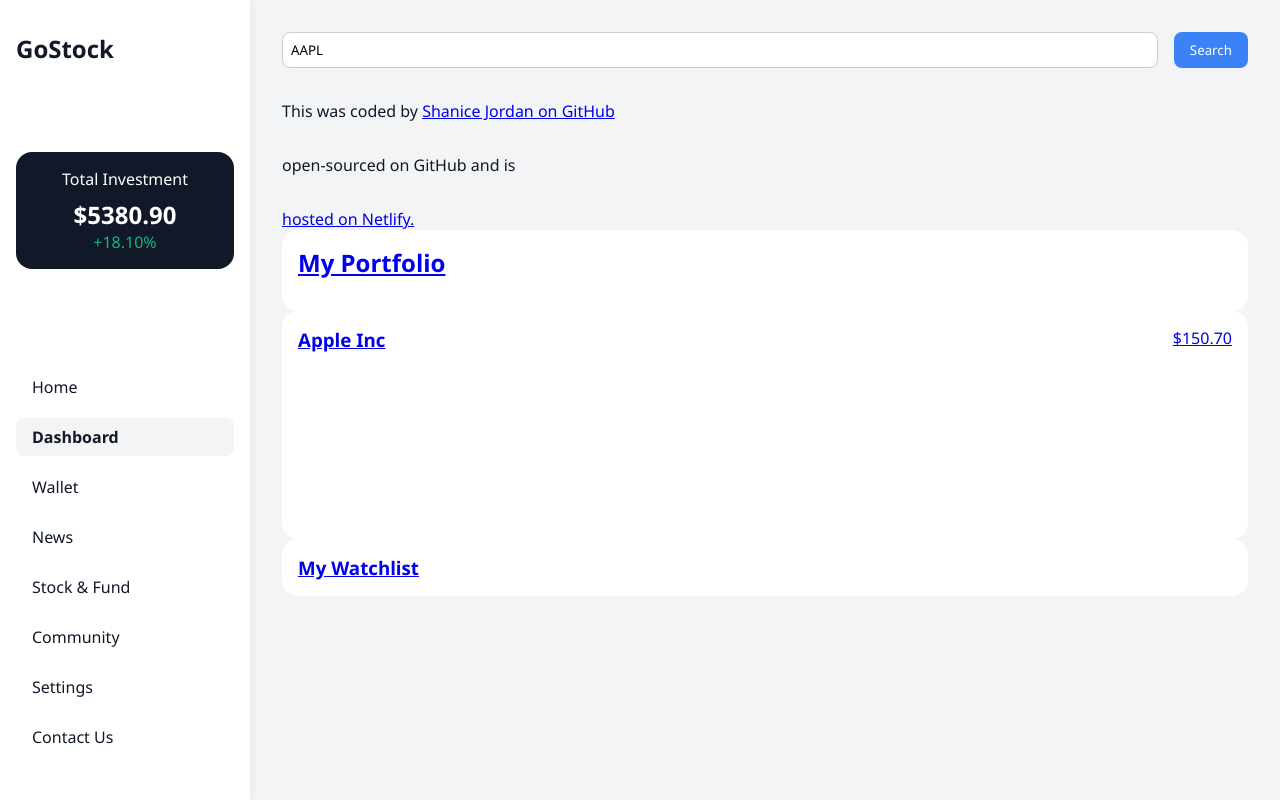
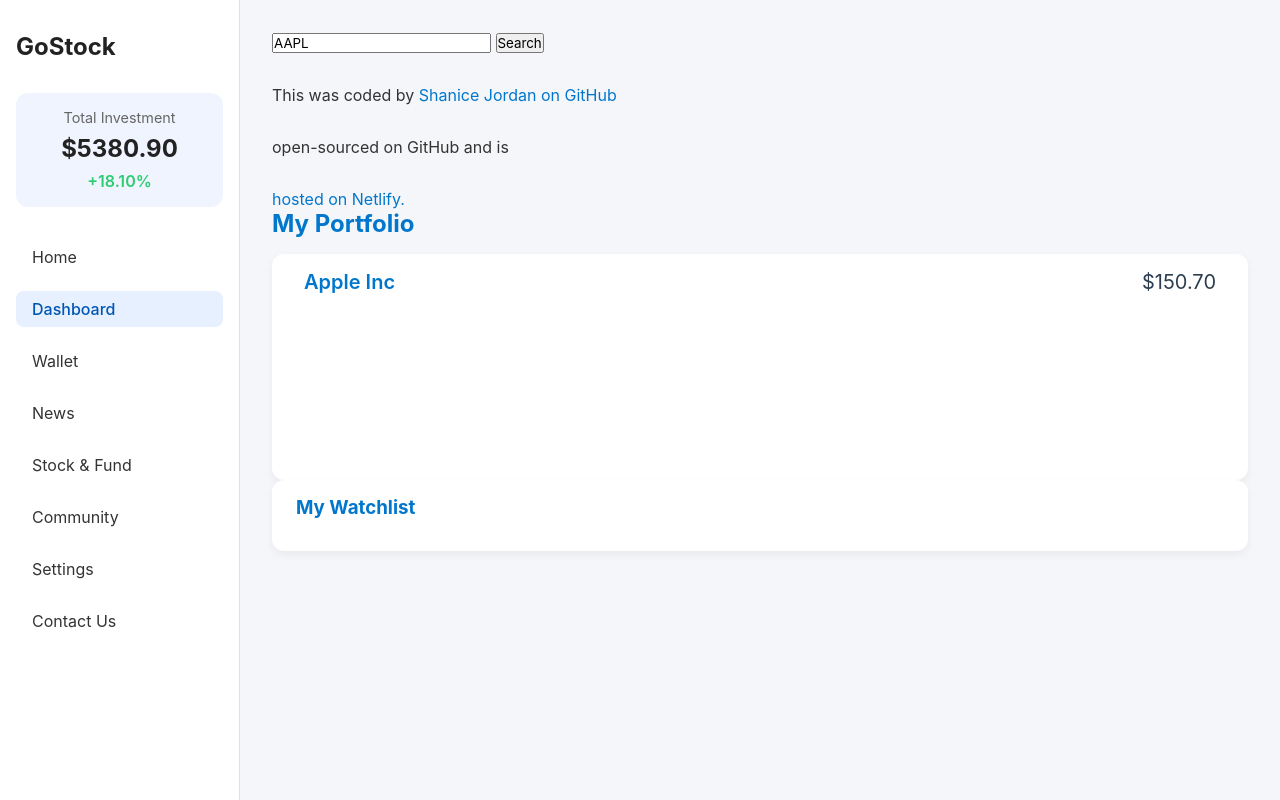
Before and after one commit to ShaniceJordan/Stock-MArket-Dashboard, a plain HTML site: page index.html in a window 1280 px wide. Drawn offline with nearby package versions, Linux system fonts and the light colour scheme; no server answers.

Commit message:
Changes made to the style

```diff
--- a/src/style.css
+++ b/src/style.css
@@ -1,75 +1,91 @@
-/* Reset and base styles */
+/* General Reset & Base Styles */
 * {
   margin: 0;
   padding: 0;
   box-sizing: border-box;
-  font-family: 'Segoe UI', Tahoma, Geneva, Verdana, sans-serif;
+  font-family: 'Inter', sans-serif;
 }
 
 body {
-  background-color: #f3f4f6;
-  color: #111827;
+  background-color: #f5f6fa;
+  color: #333;
+  display: flex;
+  justify-content: center;
+  min-height: 100vh;
+}
+
+a {
+  color: #0077cc;
+  text-decoration: none;
 }
 
 .container {
   display: flex;
-  min-height: 100vh;
+  width: 100%;
+  max-width: 1440px;
 }
 
 /* Sidebar */
 .sidebar {
-  width: 250px;
-  background: white;
+  width: 240px;
+  background-color: #fff;
   padding: 2rem 1rem;
-  box-shadow: 2px 0 8px rgba(0, 0, 0, 0.05);
+  border-right: 1px solid #e0e0e0;
   display: flex;
   flex-direction: column;
-  justify-content: space-between;
+  gap: 2rem;
 }
 
-.sidebar .logo {
+.logo {
+  font-size: 1.5rem;
   font-weight: bold;
-  font-size: 1.5rem;
-  margin-bottom: 2rem;
+  color: #222;
 }
 
 .investment-box {
-  background: #111827;
-  color: white;
+  background-color: #f0f4ff;
   padding: 1rem;
-  border-radius: 1rem;
-  margin-bottom: 2rem;
+  border-radius: 12px;
   text-align: center;
 }
 
+.investment-box p {
+  font-size: 0.9rem;
+  color: #666;
+}
+
 .investment-box h2 {
-  margin-top: 0.5rem;
-  font-size: 1.5rem;
+  margin: 0.5rem 0;
+  color: #222;
 }
 
 .green {
-  color: #10b981;
+  color: #2ecc71;
+  font-weight: 600;
 }
 
-.sidebar nav ul {
+nav ul {
   list-style: none;
-  padding: 0;
+  display: flex;
+  flex-direction: column;
+  gap: 1rem;
 }
 
-.sidebar nav ul li {
-  margin: 0.75rem 0;
+nav ul li {
+  cursor: pointer;
   padding: 0.5rem 1rem;
-  border-radius: 0.5rem;
-  cursor: pointer;
+  border-radius: 8px;
+  transition: background 0.2s;
 }
 
-.sidebar nav ul li.active,
-.sidebar nav ul li:hover {
-  background-color: #f3f4f6;
-  font-weight: bold;
+nav ul li:hover,
+nav ul li.active {
+  background-color: #e6f0ff;
+  color: #0056b3;
+  font-weight: 500;
 }
 
-/* Main */
+/* Main Area */
 .main {
   flex: 1;
   padding: 2rem;
@@ -78,81 +94,140 @@ body {
   gap: 2rem;
 }
 
-header {
+/* Header */
+.header {
   display: flex;
+  justify-content: space-between;
+  align-items: center;
+}
+
+.header input {
+  width: 300px;
+  padding: 0.75rem 1rem;
+  border-radius: 10px;
+  border: 1px solid #ccc;
+}
+
+.profile {
+  display: flex;
+  align-items: center;
+  gap: 0.5rem;
+}
+
+.avatar {
+  width: 40px;
+  height: 40px;
+  border-radius: 50%;
+}
+
+.username {
+  font-weight: 500;
+}
+
+/* Portfolio Cards */
+.portfolio {
+  display: flex;
+  flex-direction: column;
+}
+
+.portfolio h2 {
+  margin-bottom: 1rem;
+}
+
+.portfolio-cards {
+  display: grid;
+  grid-template-columns: repeat(auto-fit, minmax(140px, 1fr));
   gap: 1rem;
 }
 
-header input {
-  flex: 1;
-  padding: 0.5rem;
-  border-radius: 0.5rem;
-  border: 1px solid #ccc;
+.card {
+  background-color: #fff;
+  padding: 1rem;
+  border-radius: 12px;
+  box-shadow: 0 4px 8px rgba(0,0,0,0.05);
+  text-align: center;
 }
 
-header button {
-  background: #3b82f6;
-  color: white;
-  border: none;
-  padding: 0.5rem 1rem;
-  border-radius: 0.5rem;
-  cursor: pointer;
+.card h4 {
+  margin-bottom: 0.25rem;
 }
 
-/* Portfolio */
-.portfolio {
-  background: white;
-  padding: 1rem;
-  border-radius: 1rem;
+.positive {
+  color: #27ae60;
+  font-weight: 600;
 }
 
-.portfolio-cards {
-  display: flex;
-  gap: 1rem;
-  flex-wrap: wrap;
-  margin-top: 1rem;
+.negative {
+  color: #e74c3c;
+  font-weight: 600;
 }
 
-.portfolio-cards .card {
-  background: #f9fafb;
-  border-radius: 1rem;
-  padding: 1rem;
-  flex: 1 1 150px;
-  min-width: 120px;
-}
-
-/* Chart */
+/* Chart Section */
 .stock-chart {
-  background: white;
-  padding: 1rem;
-  border-radius: 1rem;
+  background-color: #fff;
+  padding: 1rem 2rem;
+  border-radius: 12px;
+  box-shadow: 0 4px 8px rgba(0,0,0,0.05);
 }
 
 .chart-header {
   display: flex;
   justify-content: space-between;
+  align-items: center;
   margin-bottom: 1rem;
+}
+
+#stock-name {
+  font-size: 1.25rem;
+  font-weight: 600;
+}
+
+#stock-price {
+  font-size: 1.25rem;
+  color: #2c3e50;
 }
 
 /* Watchlist */
 .watchlist {
-  background: white;
-  padding: 1rem;
-  border-radius: 1rem;
+  background-color: #fff;
+  padding: 1rem 1.5rem;
+  border-radius: 12px;
+  box-shadow: 0 4px 8px rgba(0,0,0,0.05);
+}
+
+.watchlist h3 {
+  margin-bottom: 1rem;
 }
 
 .watchlist ul {
   list-style: none;
-  padding: 0;
+  display: flex;
+  flex-direction: column;
+  gap: 0.75rem;
 }
 
 .watchlist li {
   display: flex;
   justify-content: space-between;
   padding: 0.5rem 0;
-  border-bottom: 1px solid #e5e7eb;
+  border-bottom: 1px solid #f0f0f0;
 }
 
-.watchlist li:last-child {
-  border-bottom: none;
+.stock {
+  font-weight: 500;
 }
+
+.price {
+  font-weight: 500;
+}
+
+.price.negative {
+  color: #e74c3c;
+}
+
+/* Footer */
+.footer {
+  margin-top: 2rem;
+  font-size: 0.85rem;
+  color: #777;
+}
```
